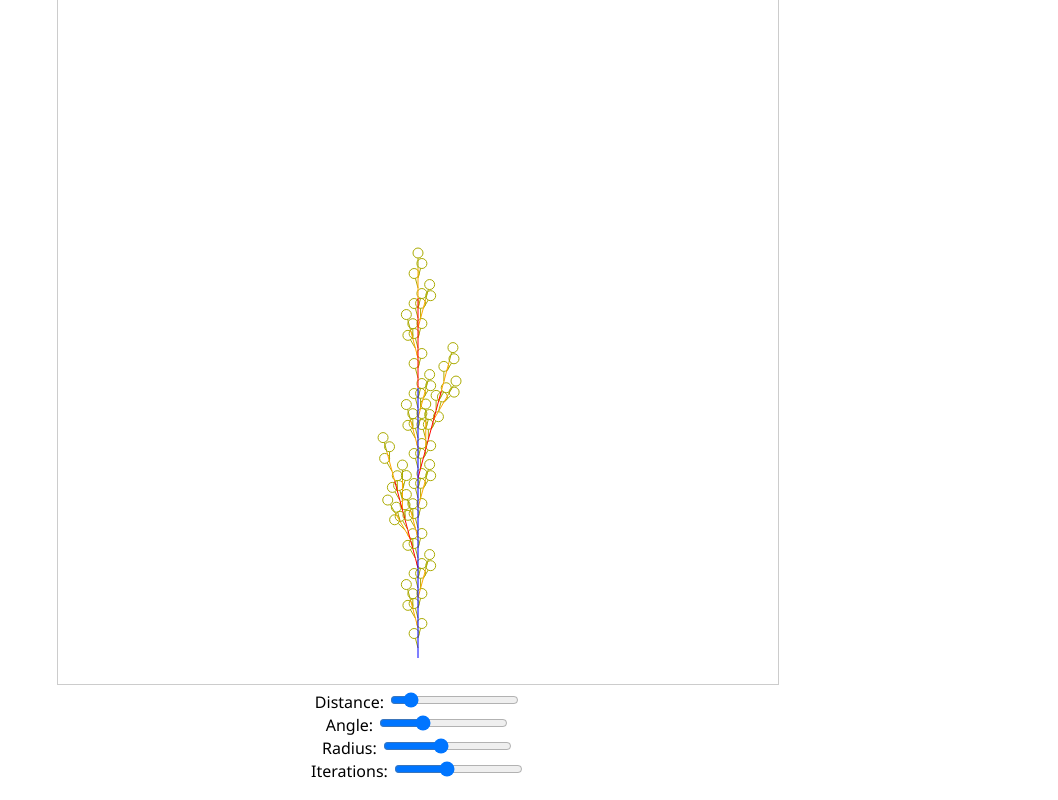
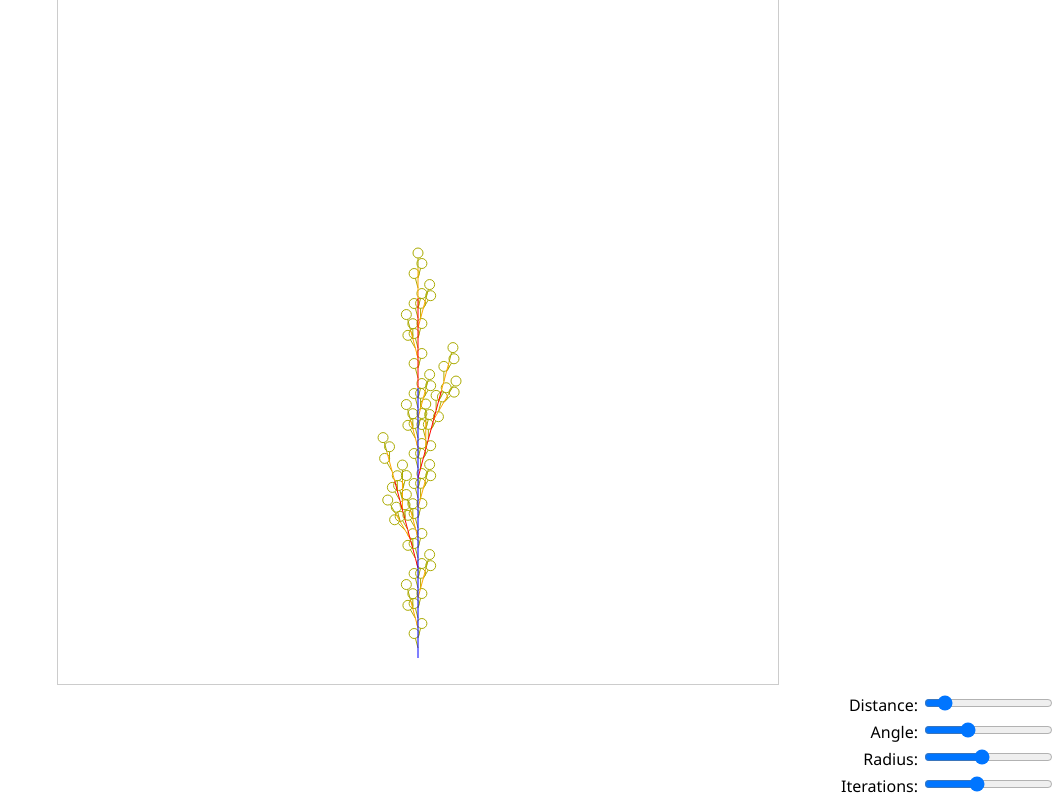
Before and after one commit to andydevs/l-system-toy, a website built with webpack: page app/index.ejs in a window 1280 px wide. Shown: the part 597-1397 px from the top of the page, without its empty margins (222-1280 px from the left). Built offline with nearby package versions, Linux system fonts and the light colour scheme.

Commit message:
Updated control styling

```diff
--- a/app/index.ejs
+++ b/app/index.ejs
@@ -14,46 +14,26 @@
             width=720
             height=1280>
         </canvas>
-        <div id="controls">
-            <div>
-                <label for="distance">Distance:</label>
-                <input type="range"
-                    name="distance"
-                    id="distance"
-                    min=5
-                    max=50
-                    step=5
-                    value=10>
-            </div>
-            <div>
-                <label for="angle">Angle:</label>
-                <input type="range"
-                    name="angle"
-                    id="angle"
-                    min=1
-                    max=45
-                    step=1
-                    value=15>
-            </div>
-            <div>
-                <label for="radius">Radius:</label>
-                <input type="range"
-                    name="radius"
-                    id="radius"
-                    min=1
-                    max=10
-                    step=1
-                    value=5>
-            </div>
-            <div>
-                <label for="iters">Iterations:</label>
-                <input type="range"
-                    name="iters"
-                    id="iters"
-                    min=1 max=6 step=1
-                    value=3>
-            </div>
-        </div>
+        <table id="controls">
+            <tbody>
+                <tr>
+                    <td><label for="distance">Distance:</label></td>
+                    <td><input type="range" name="distance" id="distance" min=5 max=50 step=5 value=10></td>
+                </tr>
+                <tr>
+                    <td><label for="angle">Angle:</label></td>
+                    <td><input type="range" name="angle" id="angle" min=1 max=45 step=1 value=15></td>
+                </tr>
+                <tr>
+                    <td><label for="radius">Radius:</label></td>
+                    <td><input type="range" name="radius" id="radius" min=1 max=10 step=1 value=5></td>
+                </tr>
+                <tr>
+                    <td><label for="iters">Iterations:</label></td>
+                    <td><input type="range" name="iters" id="iters" min=1 max=6 step=1 value=3></td>
+                </tr>
+            </tbody>
+        </table>
     </div>
 </body>
 </html>
--- a/app/style/main.scss
+++ b/app/style/main.scss
@@ -23,3 +23,10 @@ body {
     border: 1px solid #ccc;
     max-width: 100%;
 }
+
+#controls {
+    margin-left: auto;
+    tr td:first-child {
+        text-align: right;
+    }
+}
```
